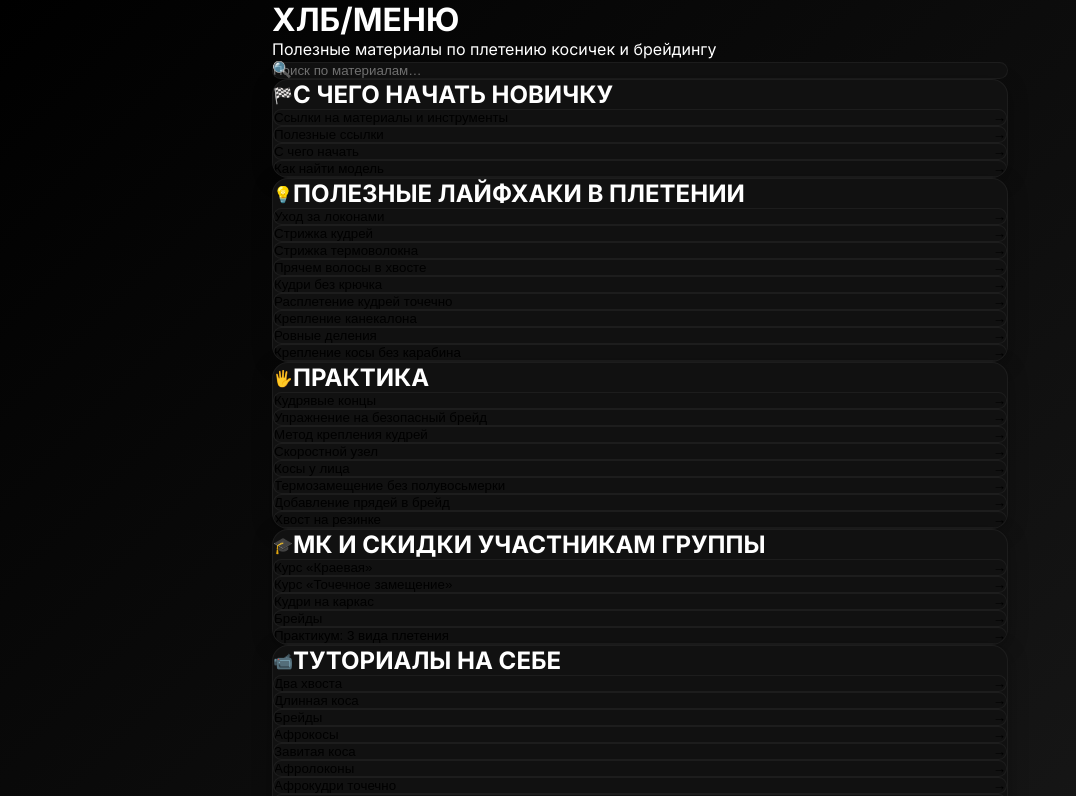
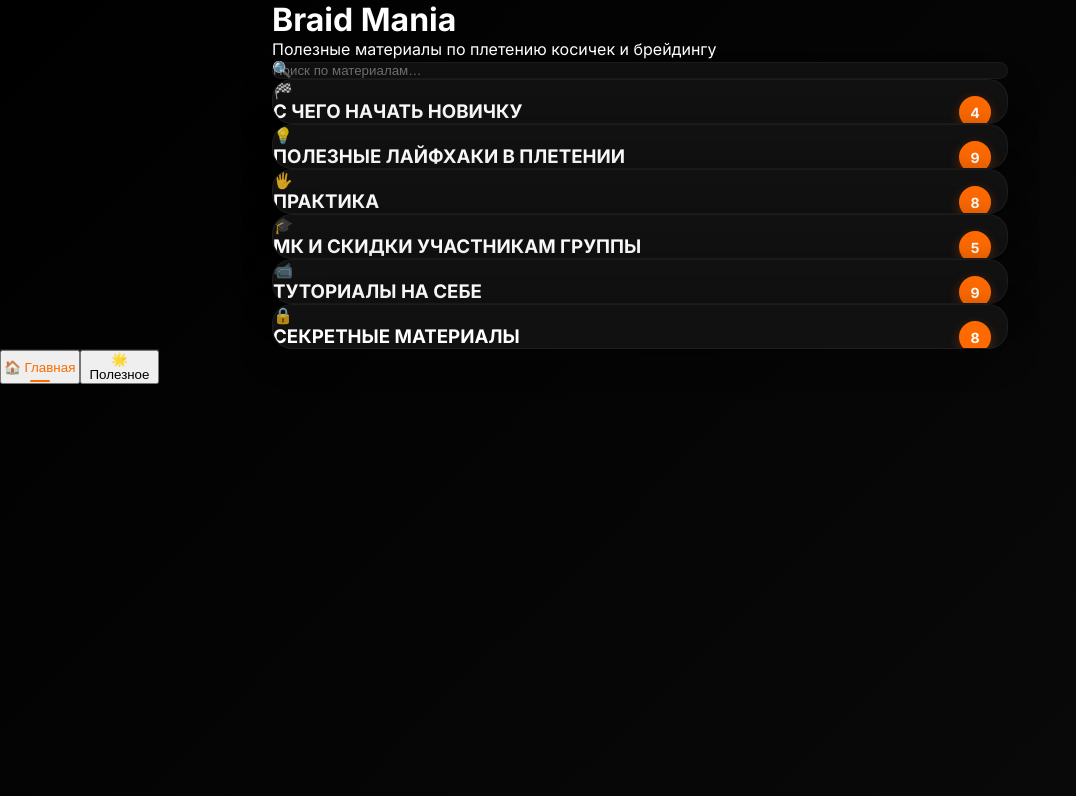
Before and after one commit to preff23/braidmaniaminiapp, a Next.js app: page / in a window 1280 px wide. Shown: the top 796 px of the page, without its empty margins (0-1076 px from the left). Built offline with nearby package versions, Linux system fonts and the light colour scheme.

Commit message:
Complete redesign in ХЛБ style with menu cards and category pages

```diff
--- /dev/null
+++ b/src/app/category/[slug]/page.tsx
@@ -0,0 +1,89 @@
+'use client';
+
+import { useParams, useRouter } from 'next/navigation';
+import { Suspense } from 'react';
+import PageHeader from '@/components/PageHeader';
+import LinkPill from '@/components/LinkPill';
+import Skeleton from '@/components/Skeleton';
+import { MAIN_SECTIONS } from '@/data/content';
+
+// Названия категорий
+const CATEGORY_NAMES = {
+  'beginner': 'С ЧЕГО НАЧАТЬ НОВИЧКУ',
+  'lifehacks': 'ПОЛЕЗНЫЕ ЛАЙФХАКИ В ПЛЕТЕНИИ',
+  'practice': 'ПРАКТИКА',
+  'courses': 'МК И СКИДКИ УЧАСТНИКАМ ГРУППЫ',
+  'tutorials': 'ТУТОРИАЛЫ НА СЕБЕ',
+  'secrets': 'СЕКРЕТНЫЕ МАТЕРИАЛЫ',
+};
+
+function CategoryPageContent() {
+  const params = useParams();
+  const router = useRouter();
+  const slug = params.slug as string;
+
+  // Находим соответствующую секцию
+  const categoryName = CATEGORY_NAMES[slug as keyof typeof CATEGORY_NAMES];
+  const section = MAIN_SECTIONS.find(s => s.title === categoryName);
+
+  if (!section) {
+    return (
+      <div className="container mx-auto px-4 py-6">
+        <PageHeader
+          title="Категория не найдена"
+          subtitle="Вернитесь на главную страницу"
+        />
+        <button
+          onClick={() => router.push('/')}
+          className="hlb-link-button px-6 py-3 rounded-lg text-accent"
+        >
+          ← Назад
+        </button>
+      </div>
+    );
+  }
+
+  return (
+    <div className="container mx-auto px-4 py-6">
+      <div className="flex items-center mb-6">
+        <button
+          onClick={() => router.push('/')}
+          className="mr-4 text-accent text-lg"
+        >
+          ←
+        </button>
+        <PageHeader
+          title={section.title}
+          subtitle={`${section.items.length} материалов`}
+        />
+      </div>
+
+      <div className="space-y-2">
+        {section.items.map((item, index) => (
+          <LinkPill
+            key={index}
+            label={item.label}
+            url={item.url}
+          />
+        ))}
+      </div>
+    </div>
+  );
+}
+
+export default function CategoryPage() {
+  return (
+    <Suspense fallback={
+      <div className="container mx-auto px-4 py-6">
+        <PageHeader title="Загрузка..." subtitle="Загрузка материалов..." />
+        <div className="space-y-2">
+          {[1, 2, 3, 4, 5].map((i) => (
+            <Skeleton key={i} className="h-12" />
+          ))}
+        </div>
+      </div>
+    }>
+      <CategoryPageContent />
+    </Suspense>
+  );
+}
--- a/src/app/globals.css
+++ b/src/app/globals.css
@@ -5,7 +5,7 @@
 :root {
   /* Colors - ХЛБ стиль */
   --bg: #000000;
-  --bg-gradient: linear-gradient(135deg, #000000 0%, #1a1a1a 100%);
+  --bg-gradient: linear-gradient(135deg, #000000 0%, #0a0a0a 100%);
   --card: #111111;
   --card-hover: #1a1a1a;
   --text-primary: #FFFFFF;
@@ -17,13 +17,13 @@
   --accent-light: rgba(255, 106, 0, 0.1);
 
   /* Radius */
-  --r-lg: 16px;
-  --r-md: 12px;
-  --r-sm: 8px;
+  --r-lg: 20px;
+  --r-md: 16px;
+  --r-sm: 12px;
 
   /* Shadows */
-  --shadow-card: 0 4px 20px rgba(0, 0, 0, 0.3);
-  --shadow-hover: 0 8px 30px rgba(255, 106, 0, 0.15);
+  --shadow-card: 0 8px 32px rgba(0, 0, 0, 0.4);
+  --shadow-hover: 0 12px 40px rgba(255, 106, 0, 0.2);
 }
 
 * {
@@ -86,8 +86,8 @@ a {
   background: var(--accent-hover);
 }
 
-/* ХЛБ стиль карточек */
-.hlb-card {
+/* ХЛБ стиль карточек-меню */
+.hlb-menu-card {
   background: var(--card);
   border: 1px solid rgba(255, 255, 255, 0.05);
   border-radius: var(--r-lg);
@@ -95,26 +95,44 @@ a {
   transition: all 0.3s cubic-bezier(0.4, 0, 0.2, 1);
   position: relative;
   overflow: hidden;
+  cursor: pointer;
 }
 
-.hlb-card:hover {
+.hlb-menu-card:hover {
   border-color: var(--accent);
   box-shadow: var(--shadow-hover);
-  transform: translateY(-2px);
+  transform: translateY(-4px);
 }
 
-/* ХЛБ стиль кнопок */
-.hlb-button {
-  background: var(--card);
-  border: 1px solid rgba(255, 255, 255, 0.05);
+/* Оранжевый кружок с числом */
+.hlb-count-badge {
+  position: absolute;
+  top: 16px;
+  right: 16px;
+  background: var(--accent);
+  color: var(--text-primary);
+  border-radius: 50%;
+  width: 32px;
+  height: 32px;
+  display: flex;
+  align-items: center;
+  justify-content: center;
+  font-weight: bold;
+  font-size: 14px;
+  box-shadow: 0 4px 12px rgba(255, 106, 0, 0.3);
+}
+
+/* ХЛБ стиль кнопок-ссылок */
+.hlb-link-button {
+  background: transparent;
+  border: none;
   border-radius: var(--r-md);
   transition: all 0.3s cubic-bezier(0.4, 0, 0.2, 1);
   position: relative;
   overflow: hidden;
 }
 
-.hlb-button:hover {
-  border-color: var(--accent);
+.hlb-link-button:hover {
   background: var(--accent-light);
   transform: translateX(4px);
 }
@@ -144,13 +162,22 @@ a {
 }
 
 .hlb-nav-button.active {
+  color: var(--accent);
+}
+
+.hlb-nav-button.active::after {
+  content: '';
+  position: absolute;
+  bottom: 0;
+  left: 50%;
+  transform: translateX(-50%);
+  width: 20px;
+  height: 2px;
   background: var(--accent);
-  color: var(--bg);
-  font-weight: bold;
+  border-radius: 1px;
 }
 
 .hlb-nav-button:not(.active):hover {
-  background: var(--accent-light);
   color: var(--accent);
 }
 
--- a/src/app/page.tsx
+++ b/src/app/page.tsx
@@ -4,7 +4,7 @@ import { useState, useEffect, Suspense } from 'react';
 import { useSearchParams } from 'next/navigation';
 import PageHeader from '@/components/PageHeader';
 import SearchInput from '@/components/SearchInput';
-import SectionCard from '@/components/SectionCard';
+import MenuCard from '@/components/MenuCard';
 import Skeleton from '@/components/Skeleton';
 import { MAIN_SECTIONS } from '@/data/content';
 
@@ -16,6 +16,16 @@ const CATEGORY_ICONS = {
   'МК И СКИДКИ УЧАСТНИКАМ ГРУППЫ': '🎓',
   'ТУТОРИАЛЫ НА СЕБЕ': '📹',
   'СЕКРЕТНЫЕ МАТЕРИАЛЫ': '🔒',
+};
+
+// Маршруты для категорий
+const CATEGORY_ROUTES = {
+  'С ЧЕГО НАЧАТЬ НОВИЧКУ': '/category/beginner',
+  'ПОЛЕЗНЫЕ ЛАЙФХАКИ В ПЛЕТЕНИИ': '/category/lifehacks',
+  'ПРАКТИКА': '/category/practice',
+  'МК И СКИДКИ УЧАСТНИКАМ ГРУППЫ': '/category/courses',
+  'ТУТОРИАЛЫ НА СЕБЕ': '/category/tutorials',
+  'СЕКРЕТНЫЕ МАТЕРИАЛЫ': '/category/secrets',
 };
 
 function HomePageContent() {
@@ -50,19 +60,20 @@ function HomePageContent() {
   return (
     <div className="container mx-auto px-4 py-6">
       <PageHeader
-        title="ХЛБ/МЕНЮ"
+        title="Braid Mania"
         subtitle="Полезные материалы по плетению косичек и брейдингу"
       />
 
       <SearchInput onSearch={handleSearch} />
 
-      <div className="space-y-4">
+      <div className="grid grid-cols-1 sm:grid-cols-2 gap-4">
         {filteredSections.map((section, index) => (
-          <SectionCard
+          <MenuCard
             key={index}
             title={section.title}
-            items={section.items}
+            count={section.items.length}
             icon={CATEGORY_ICONS[section.title as keyof typeof CATEGORY_ICONS] || '📁'}
+            route={CATEGORY_ROUTES[section.title as keyof typeof CATEGORY_ROUTES] || '/category/default'}
           />
         ))}
       </div>
@@ -82,17 +93,10 @@ export default function HomePage() {
   return (
     <Suspense fallback={
       <div className="container mx-auto px-4 py-6">
-        <PageHeader title="ХЛБ/МЕНЮ" subtitle="Загрузка материалов..." />
-        <div className="space-y-4">
-          {[1, 2, 3].map((i) => (
-            <div key={i} className="space-y-4">
-              <Skeleton className="h-6 w-48" />
-              <div className="space-y-2">
-                {[1, 2, 3].map((j) => (
-                  <Skeleton key={j} className="h-12" />
-                ))}
-              </div>
-            </div>
+        <PageHeader title="Braid Mania" subtitle="Загрузка материалов..." />
+        <div className="grid grid-cols-1 sm:grid-cols-2 gap-4">
+          {[1, 2, 3, 4, 5, 6].map((i) => (
+            <Skeleton key={i} className="h-32" />
           ))}
         </div>
       </div>
--- a/src/components/LinkPill.tsx
+++ b/src/components/LinkPill.tsx
@@ -16,7 +16,7 @@ export default function LinkPill({ label, url }: LinkPillProps) {
   return (
     <button
       onClick={handleClick}
-      className="hlb-button group flex items-center justify-between w-full px-4 py-3 focus:outline-none focus:ring-2 focus:ring-accent/50"
+      className="hlb-link-button group flex items-center justify-between w-full px-4 py-3 focus:outline-none focus:ring-2 focus:ring-accent/50"
     >
       <span className="text-text-primary text-sm font-medium leading-relaxed">
         {label}
--- /dev/null
+++ b/src/components/MenuCard.tsx
@@ -0,0 +1,40 @@
+'use client';
+
+import { useRouter } from 'next/navigation';
+
+interface MenuCardProps {
+  title: string;
+  count: number;
+  icon: string;
+  route: string;
+}
+
+export default function MenuCard({ title, count, icon, route }: MenuCardProps) {
+  const router = useRouter();
+
+  const handleClick = () => {
+    router.push(route);
+  };
+
+  return (
+    <div
+      className="hlb-menu-card p-6 fade-in-up"
+      onClick={handleClick}
+    >
+      {/* Оранжевый кружок с числом */}
+      <div className="hlb-count-badge">
+        {count}
+      </div>
+
+      {/* Иконка */}
+      <div className="text-4xl mb-4 text-text-primary opacity-80">
+        {icon}
+      </div>
+
+      {/* Заголовок */}
+      <h3 className="text-text-primary text-lg font-bold leading-tight">
+        {title}
+      </h3>
+    </div>
+  );
+}
--- a/src/components/Tabs.tsx
+++ b/src/components/Tabs.tsx
@@ -18,15 +18,15 @@ export default function Tabs() {
       <div className="flex gap-2 max-w-md mx-auto">
         <button
           onClick={() => handleTabClick('/')}
-          className={`hlb-nav-button flex-1 py-3 px-4 rounded-lg font-medium ${
+          className={`hlb-nav-button flex-1 py-3 px-4 rounded-lg font-medium relative ${
             isMain ? 'active' : ''
           }`}
         >
-          🏠 Главное
+          🏠 Главная
         </button>
         <button
           onClick={() => handleTabClick('/useful')}
-          className={`hlb-nav-button flex-1 py-3 px-4 rounded-lg font-medium ${
+          className={`hlb-nav-button flex-1 py-3 px-4 rounded-lg font-medium relative ${
             isUseful ? 'active' : ''
           }`}
         >
```
Also changed, not shown: src/app/useful/page.tsx (+23 -21 lines).
